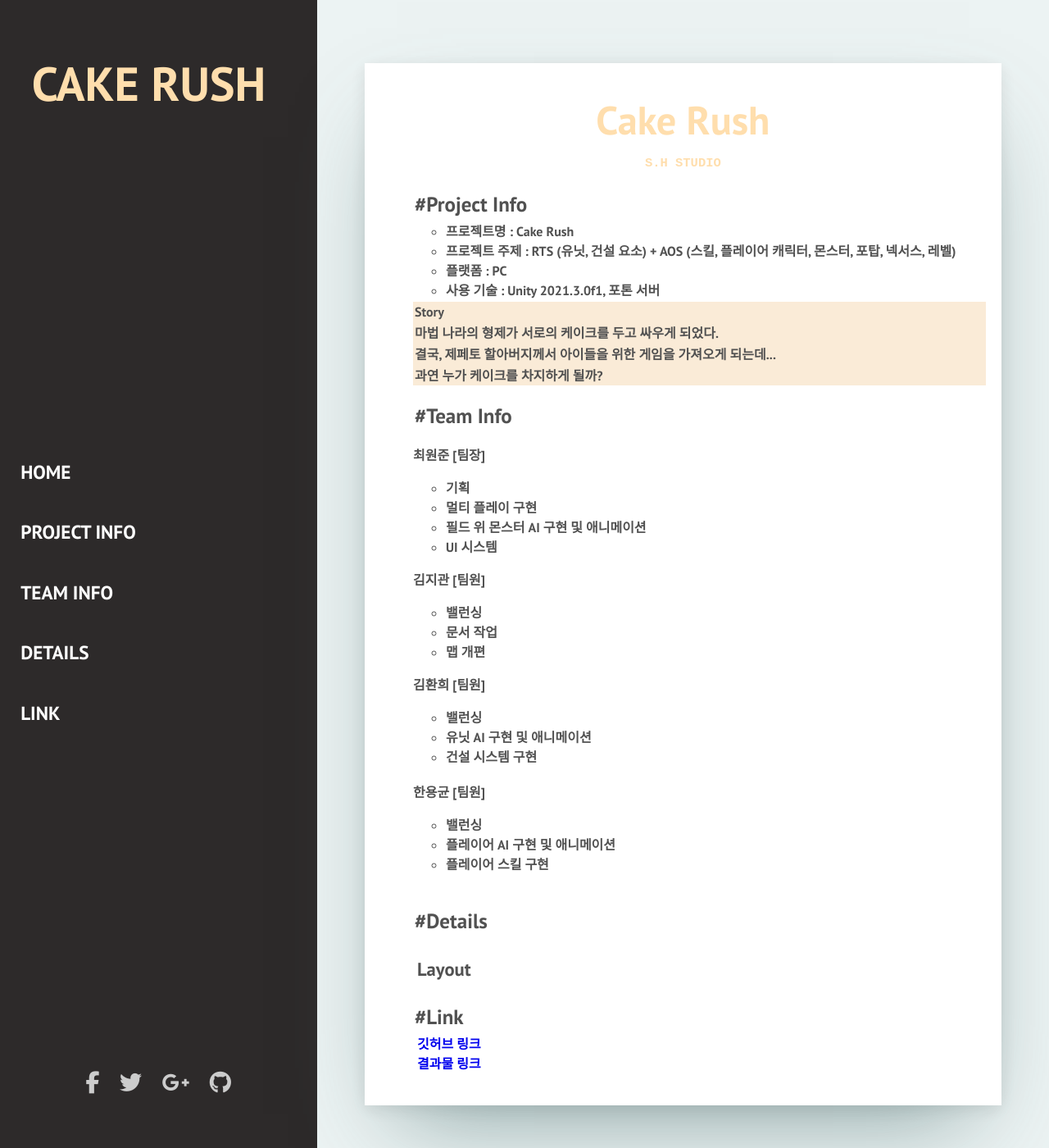
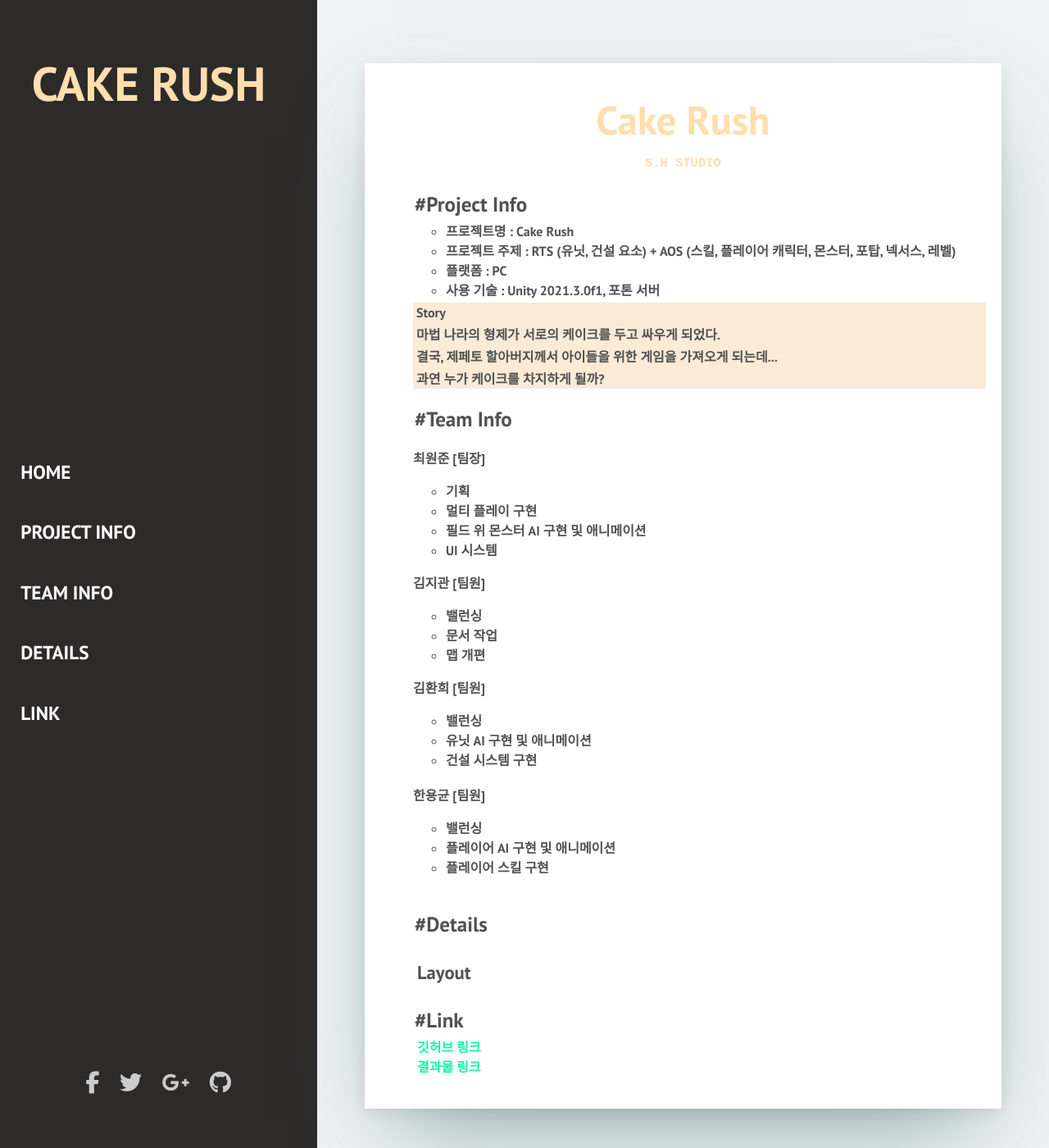
Before and after one commit to yong-gyun/Cake-Rush, a Jekyll site: the page built from index.html, in a window 1280 px wide and 1400 px high. Shown: the whole window at 82% size. Built offline with Jekyll 4.4.1, drawn with Linux system fonts in a browser that asks for light colours; nearby versions of some CDN libraries; some web fonts are replaced; library files that are not in the unit come from our copies; the list of posts is cut into pages by our own code.

Commit message:
Update index.html

```diff
--- a/index.html
+++ b/index.html
@@ -34,7 +34,8 @@
   .story > p
   {
     font-size: 16px;
-    margin: 2px;
+    margin: 3px;
+    margin-left: 4px;
   }
 </style>
 
@@ -121,8 +122,8 @@
       <div class="main" id="link">
         <ul>
           <p class="title">#Link</p>
-          <li class="link" style="list-style: none; padding-left: 5px;"><a href="https://github.com/2422june/Cake_Rush">깃허브 링크</a></li>
-          <li class="link" style="list-style: none; padding-left: 5px;"><a href="https://github.com/2422june/Cake_Rush">결과물 링크</a></li>
+          <li class="main_li" style="list-style: none; padding-left: 5px;"><a class="link" href="https://github.com/2422june/Cake_Rush">깃허브 링크</a></li>
+          <li class="main_li" style="list-style: none; padding-left: 5px;"><a class="link" href="https://github.com/2422june/Cake_Rush">결과물 링크</a></li>
         </ul>
       </div>
     </div>
```
